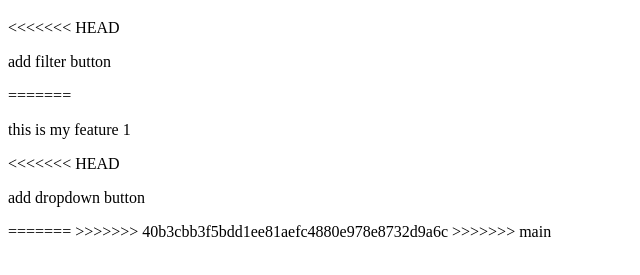
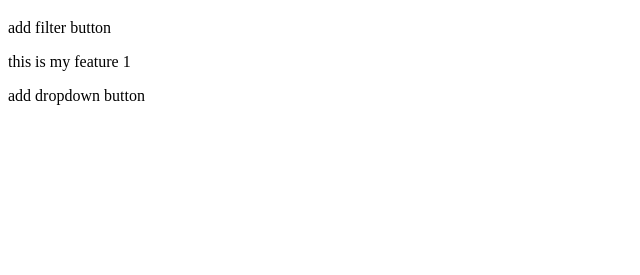
Before and after one commit to thanusreemenda/LocalRepo, a plain HTML site: page index.html in a window 1280 px wide. Shown: the part 61-336 px from the top of the page, without its empty margins (0-640 px from the left). Drawn offline with Linux system fonts and the light colour scheme.

Commit message:
index.html

```diff
--- a/index.html
+++ b/index.html
@@ -7,15 +7,11 @@
 </head>
 <body>
     <h1>heading 1</h1>
-<<<<<<< HEAD
     <p>add filter button</p>
-=======
     <p>this is my feature 1</p>
-<<<<<<< HEAD
     <p>add dropdown button</p>
-=======
->>>>>>> 40b3cbb3f5bdd1ee81aefc4880e978e8732d9a6c
->>>>>>> main
+
+
 
 </body>
 </html>
```
